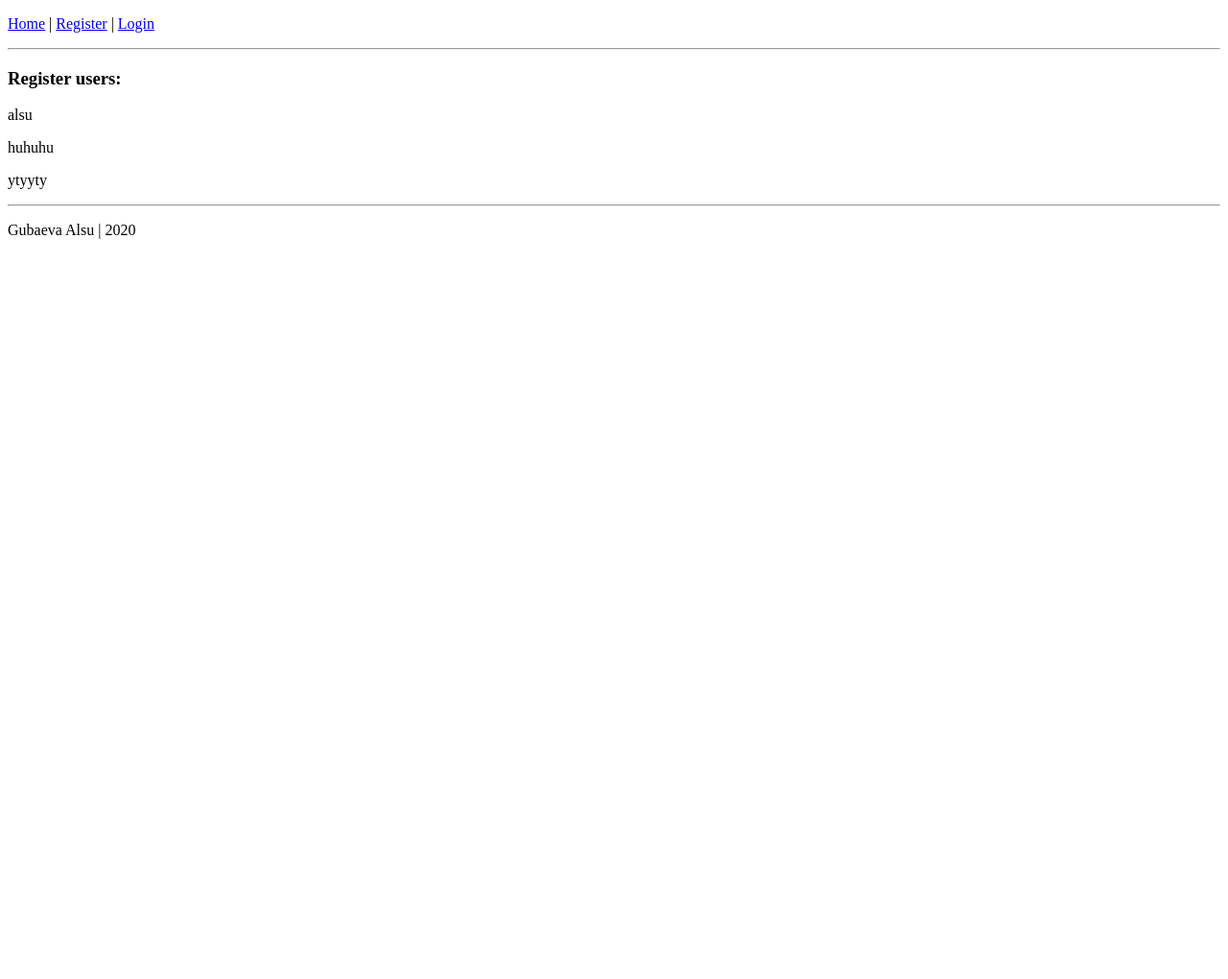
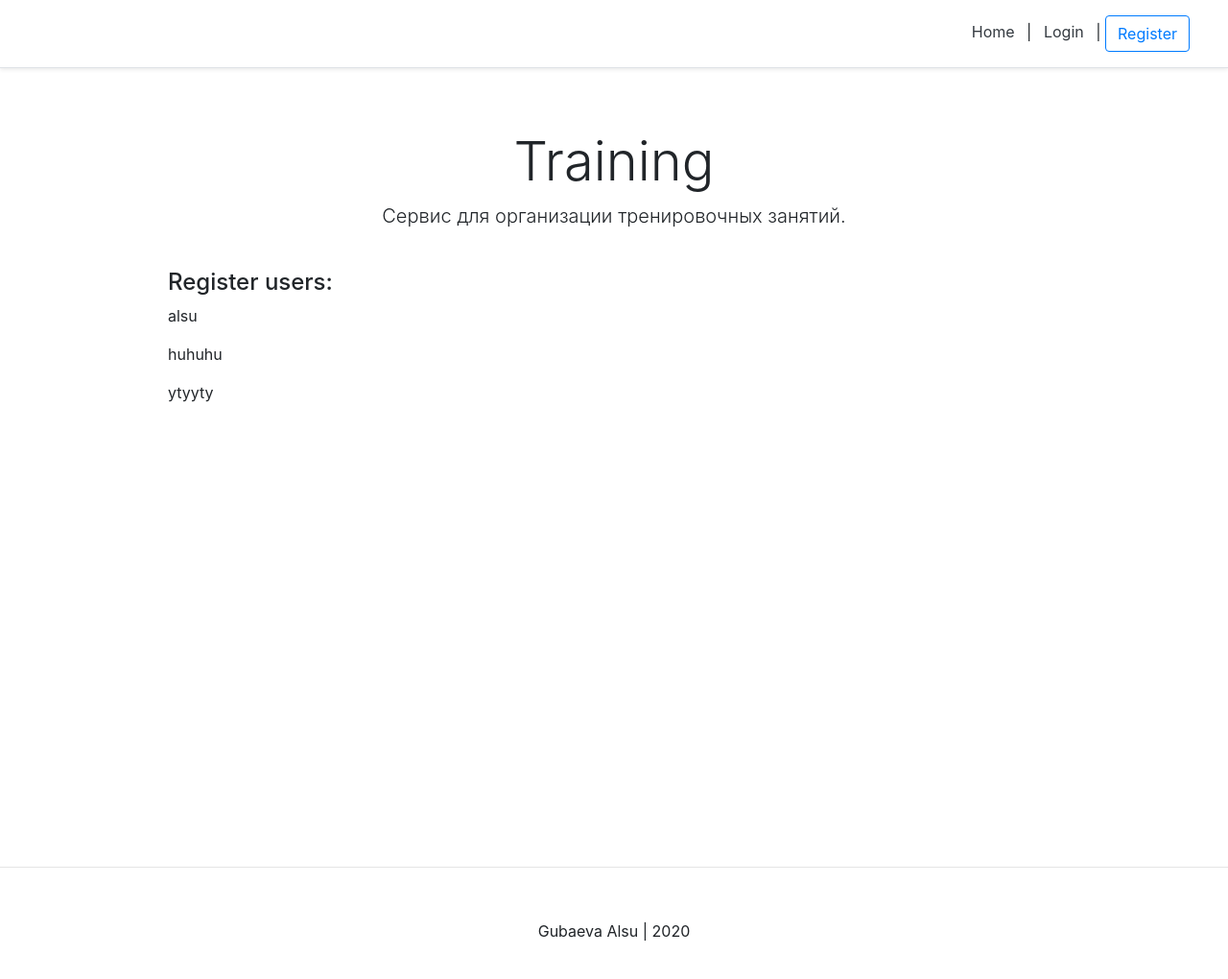
Before and after one commit to AlIld/trainings, a Django app: page / in a window 1280 px wide. Shown: the whole page at 96% size. Before the commit the page ends 249 px from the top, so only its background shows below. Run offline with Django 3.2, Linux system fonts and the light colour scheme; data comes from the database, SQL or seed files in the repository; both versions use the stored data as it was after the commit; some libraries are stand-ins or nearby versions.

Commit message:
Add home and footer views

```diff
--- a/templates/personal/home.html
+++ b/templates/personal/home.html
@@ -1,11 +1,20 @@
 {% extends 'user_page/main.html' %}
 
 {% block all_posts %}
+<div class="pricing-header px-3 py-3 pt-md-5 pb-md-4 mx-auto text-center">
+  <h1 class="display-4">Training</h1>
+  <p class="lead">Сервис для организации тренировочных занятий.</p>
+</div>
 
-<h3>Register users:</h3>
-    {% for account in accounts %}
-        <p>{{ account }}</p>
-    {% endfor %}
+<div class="container">
+    <div class="d-flex flex-column"><!-- Flex box -->
+        <h4>Register users:</h4>
+        {% for account in accounts %}
+            <p>{{ account }}</p>
+        {% endfor %}
+    </div>
+</div>
+
 
 
 {% endblock all_posts %}
--- /dev/null
+++ b/templates/snippets/footer.html
@@ -0,0 +1,20 @@
+<style type="text/css">
+    .footer{
+        min-height: 100px;
+    }
+</style>
+
+<!-- footer-->
+<hr>
+<div class="d-flex flex-row align-items-center footer">
+    <p class="m-auto">Gubaeva Alsu | 2020</p>
+</div>
+<!-- end footer-->
+
+
+<script src="https://code.jquery.com/jquery-3.4.1.slim.min.js" integrity="sha384-J6qa4849blE2+poT4WnyKhv5vZF5SrPo0iEjwBvKU7imGFAV0wwj1yYfoRSJoZ+n"
+        crossorigin="anonymous"></script>
+<script src="https://cdn.jsdelivr.net/npm/popper.js@1.16.0/dist/umd/popper.min.js" integrity="sha384-Q6E9RHvbIyZFJoft+2mJbHaEWldlvI9IOYy5n3zV9zzTtmI3UksdQRVvoxMfooAo"
+        crossorigin="anonymous"></script>
+<script src="https://stackpath.bootstrapcdn.com/bootstrap/4.4.1/js/bootstrap.min.js" integrity="sha384-wfSDF2E50Y2D1uUdj0O3uMBJnjuUD4Ih7YwaYd1iqfktj0Uod8GCExl3Og8ifwB6"
+        crossorigin="anonymous"></script>
--- /dev/null
+++ b/templates/snippets/header.html
@@ -0,0 +1,46 @@
+
+<link rel="stylesheet" href="https://stackpath.bootstrapcdn.com/bootstrap/4.4.1/css/bootstrap.min.css"
+    integrity="sha384-Vkoo8x4CGsO3+Hhxv8T/Q5PaXtkKtu6ug5TOeNV6gBiFeWPGFN9MuhOf23Q9Ifjh" crossorigin="anonymous">
+
+<style type="text/css">
+    @media (min-width: 768px) {
+      html {
+        font-size: 16px;
+      }
+    }
+
+    .container {
+      max-width: 960px;
+    }
+
+    .pricing-header {
+      max-width: 700px;
+    }
+
+    .card-deck .card {
+      min-width: 220px;
+    }
+
+</style>
+
+<!-- HEADER -->
+<div class="d-flex flex-column flex-md-row align-items-center p-3 px-md-4 mb-3 bg-white border-bottom shadow-sm">
+  <h5 class="my-0 mr-md-auto font-weight-normal">
+      {% if request.user.is_authenticated %}
+          <p>Hello, {{ request.user.username }} </p>
+      {% endif %}
+  </h5>
+  <nav class="my-2 my-md-0 mr-md-3">
+      {% if request.user.is_authenticated  %}
+          <a class="p-2 text-dark" href="{% url 'home' %}">Home</a> |
+          <a class="p-2 text-dark" href="{% url 'account' %}">Account</a> |
+          <a class="p-2 text-dark" href="{% url 'logout' %}">Logout</a>
+      {% else %}
+          <a class="p-2 text-dark" href="{% url 'home' %}">Home</a> |
+          <a class="p-2 text-dark" href="{% url 'login' %}">Login</a> |
+          <a class="btn btn-outline-primary" href="{% url 'register' %}">Register</a>
+
+      {% endif %}
+  </nav>
+</div>
+<!-- END HEADER -->
--- a/templates/user_page/main.html
+++ b/templates/user_page/main.html
@@ -3,29 +3,28 @@
 <head>
     <meta charset="UTF-8">
     <title>Trainings</title>
+    <!-- Required meta tags -->
+    <meta charset="utf-8">
+    <meta name="viewport" content="width=device-width, initial-scale=1, shrink-to-fit=no">
 
-    {% if request.user.is_authenticated %}
-        <p><a href="{% url 'home' %}">Home</a> |
-            <a href="{% url 'account' %}">Account</a> |
-            <a href="{% url 'logout' %}">Logout</a></p>
-        <p>Hello, {{ request.user.username }} </p>
-    {% else %}
-        <p><a href="{% url 'home' %}">Home</a> |
-            <a href="{% url 'register' %}">Register</a> |
-            <a href="{% url 'login' %}">Login</a>
-        </p>
-    {% endif %}
-    <hr>
+    {% include 'snippets/header.html' %}
 
 </head>
 <body>
-{% block all_posts %}
-{% endblock %}
+    <!-- Body -->
+    <style type="text/css">
+        .main{
+            min-height: 100vh;
+            height: 100%;
+        }
+    </style>
+    <div class="main">
+        {% block all_posts %}
+        {% endblock %}
+    </div>
+    <!-- End body -->
+
+    {% include 'snippets/footer.html' %}
 </body>
 
-<footer>
-    <hr>
-    <p>Gubaeva Alsu | 2020</p>
-
-</footer>
 </html>
```
Also changed, not shown: db.sqlite3.
